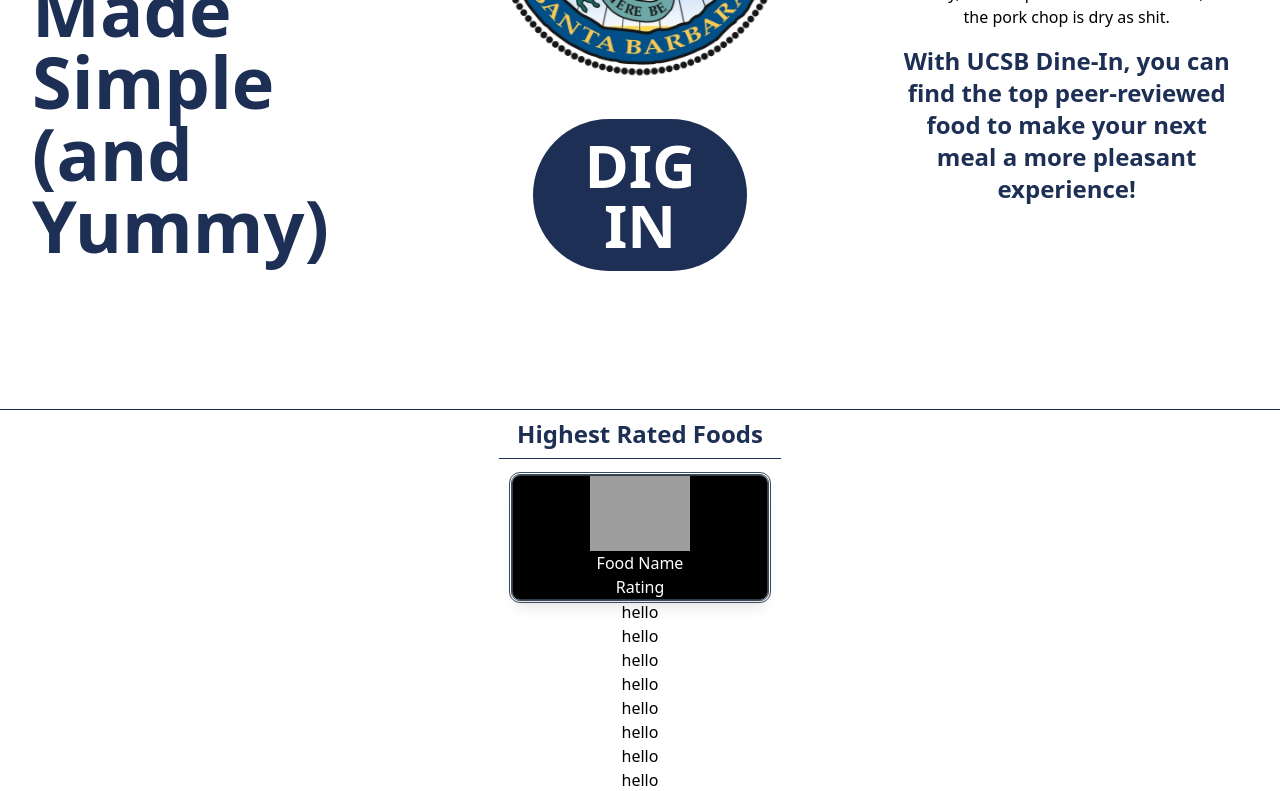
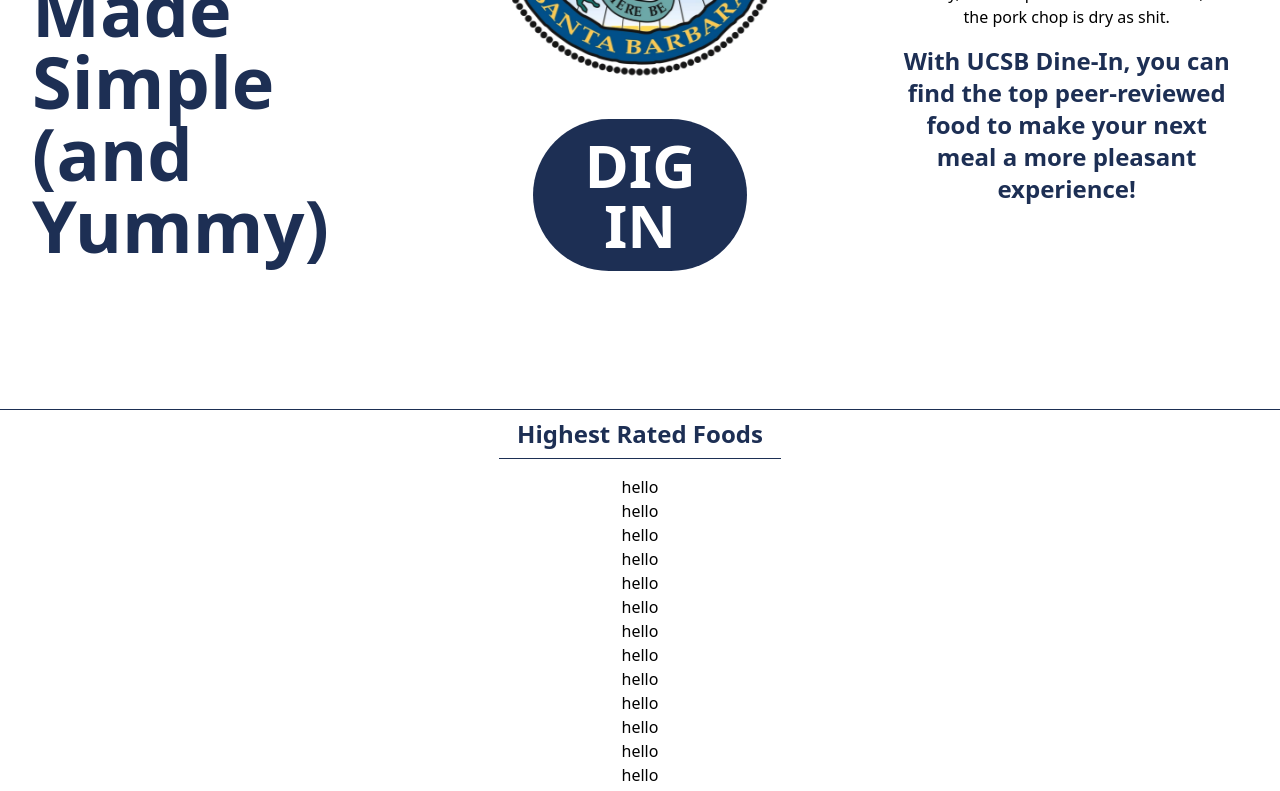
Before and after one commit to jaytan3966/UCSB-Dine-In, a Next.js app: page / in a window 1280 px wide. Shown: the part 387-1178 px from the top of the page. Built offline with nearby package versions, Linux system fonts and the light colour scheme; grey boxes are pictures that could not be loaded.

Commit message:
api routing

```diff
--- /dev/null
+++ b/app/api/routing/route.ts
@@ -0,0 +1,9 @@
+import { NextRequest, NextResponse } from "next/server";
+import { createClient } from "@/utils/supabase/server";
+
+export async function GET(req: NextRequest){
+    const supabase = await createClient();
+    const {data: picks} = await supabase.from("pickdisplay").select();
+
+    return NextResponse.json(picks);
+}
--- a/app/components/reviewCard.tsx
+++ b/app/components/reviewCard.tsx
@@ -1,13 +1,15 @@
 import Image from "next/image"
+import { ReviewProps } from "./reviewsGrid"
 
-export const Card = () => {
+export const Card = (reviews : ReviewProps) => {
     return (
         <div className="grid grid-col-6">
 
             <div className="box text-white bg-black flex flex-col hover:scale-110 delay-150 duration-300 rounded-lg shadow-lg items-center justify-center border border-[#2C3E50] outline outline-double outline-[#3B4C5C] sm:w-[60vw] md:w-[34vw] lg:w-[25vw] xl:w-[20vw] 2xl:w-[17vw] cursor-pointer">
                 <Image src="https://www.foodiesfeed.com/wp-content/uploads/2023/06/burger-with-melted-cheese.jpg" alt="food" width={100} height={100} />
-                <h1>Food Name</h1>
-                <p>Rating</p>
+                <h1>{reviews.foodName}</h1>
+                <p>by {reviews.username}</p>
+                <p>{reviews.rating} Stars</p>
 
             </div>
         </div>
--- a/app/components/reviewsGrid.tsx
+++ b/app/components/reviewsGrid.tsx
@@ -1,7 +1,6 @@
-import { createClient } from "@/utils/supabase/server";
 import { Card } from "./reviewCard";
 
-interface Review {
+export interface ReviewProps {
   id: number;
   foodName: string;
   username: string;
@@ -9,14 +8,13 @@
   description: string;
 }
 
-export default async function Reviews() {
-  const supabase = await createClient();
-  const { data: reviews } = await supabase.from("reviews").select();
+export default async function Reviews(reviews: ReviewProps[]) {
 
   return (
     <ul>
       {reviews?.map((review) => (
         <Card
+          key={review.id}
           id={review.id}
           foodName={review.foodName}
           username={review.username}
--- a/app/page.tsx
+++ b/app/page.tsx
@@ -1,15 +1,18 @@
 "use client";
-
+import { useState, useEffect } from "react";
 import { useRef } from "react";
 import React from "react";
 import { Intro } from "./components/intro";
 import { Navbar } from "./components/navbar";
-import { Card } from "./components/reviewCard";
+import Reviews from "./components/reviewsGrid";
+import { ReviewProps } from "./components/reviewsGrid";
 
 export default function Home() {
   const topRef = useRef<HTMLDivElement | null>(null);
   const diningRef = useRef<HTMLDivElement | null>(null);
   const aboutRef = useRef<HTMLDivElement | null>(null);
+
+  const [reviews, setReviews] = useState<ReviewProps[]>([]);
 
   return (
     <>
@@ -23,7 +26,7 @@
 
         <h1 className="font-semibold text-2xl p-2 text-[#1d2f54]" ref={topRef}>Highest Rated Foods</h1>
         <hr className="w-[22vw] border-[#1d2f54] p-2"/>
-        <Card />
+        {/* <Reviews reviews={reviews}/> */}
         <h1>hello</h1>
         <h1>hello</h1>
         <h1>hello</h1>
```
